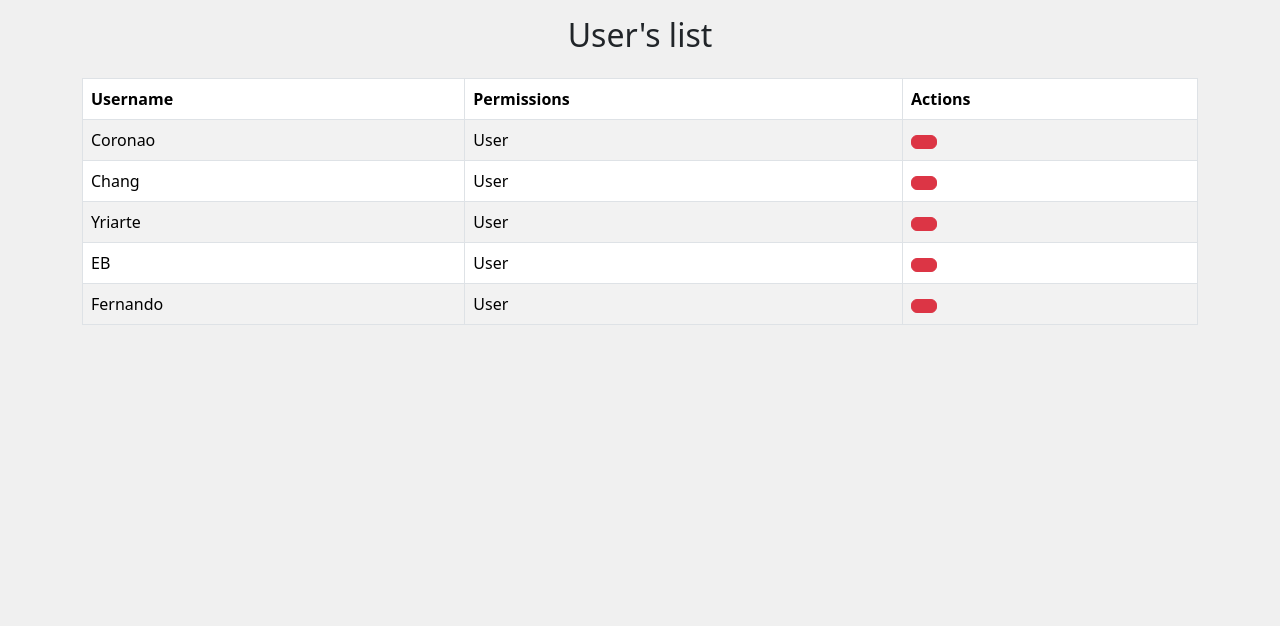
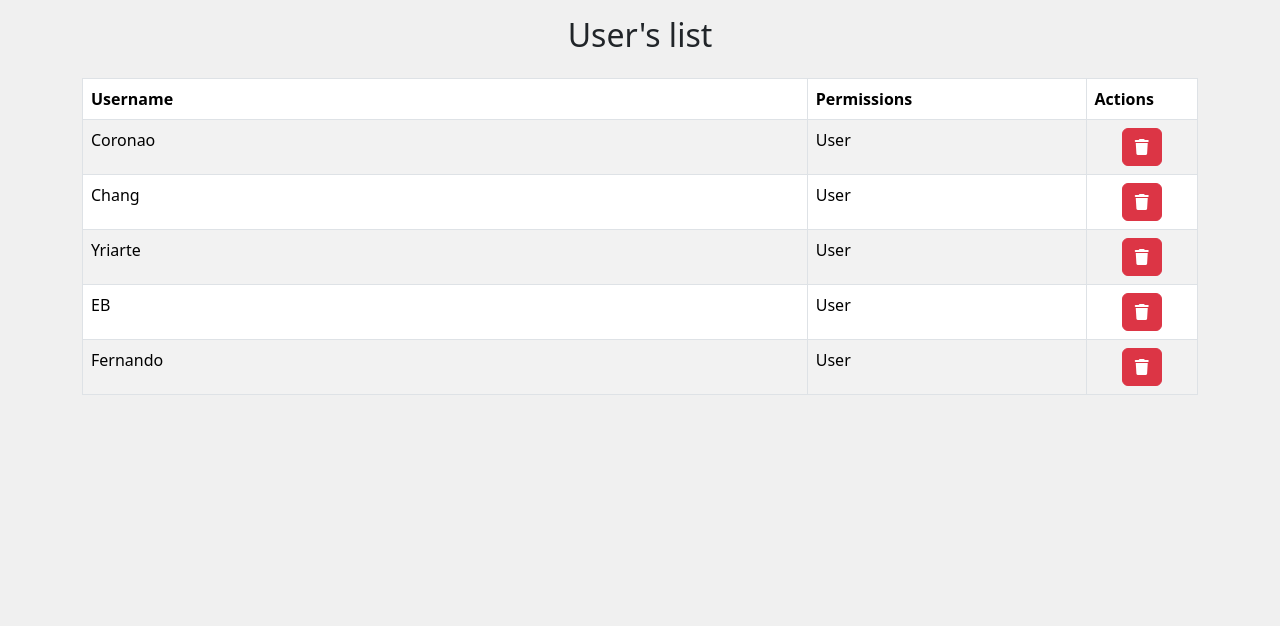
Before and after one commit to JesusBandez/proyecto_Ing_software, a Flask app: page /users_list in a window 1280 px wide. Shown: the part 56-682 px from the top of the page. Run offline with Flask 3, Linux system fonts and the light colour scheme.

Commit message:
Added cute trash

```diff
--- a/src/templates/base.html
+++ b/src/templates/base.html
@@ -4,6 +4,7 @@
     <meta name="viewport" content="width=device-width, initial-scale=1">
     {% block title %}<title>Base</title>{% endblock %}
     <link href="https://cdn.jsdelivr.net/npm/bootstrap@5.3.0-alpha1/dist/css/bootstrap.min.css" rel="stylesheet" integrity="sha384-GLhlTQ8iRABdZLl6O3oVMWSktQOp6b7In1Zl3/Jr59b6EGGoI1aFkw7cmDA6j6gD" crossorigin="anonymous">
+    <link rel="stylesheet" href="https://cdnjs.cloudflare.com/ajax/libs/font-awesome/6.2.0/css/all.css">
 </head>
 <body style="background-color: #f0f0f0;">
     {% include 'navbar.html' %}
--- a/src/templates/users_list/users_list.html
+++ b/src/templates/users_list/users_list.html
@@ -8,9 +8,9 @@
         <table class="table table-bordered table-striped">
           <thead>
             <tr>
-              <th scope="col">Username</th>
-              <th scope="col">Permissions</th>
-              <th scope="col">Actions</th>
+              <th scope="col" style="width: 65%">Username</th>
+              <th scope="col" style="width: 25%">Permissions</th>
+              <th scope="col" style="width: 10%">Actions</th>
             </tr>
           </thead>
           <tbody>
@@ -19,14 +19,16 @@
                 <td>{{user.username}}</td>
                 <td>User</td>
                 <td>
-                  <form method="post">
-                    <button method="post" class="btn btn-danger" name="id" value="{{user.username}}" formaction="{{'users_list/delete'}}">
+                  <form class="text-center" method="post">
+                    <button method="post" class="btn btn-danger"
+                            name="id" value="{{user.username}}"
+                            formaction="{{'users_list/delete'}}">
+                        <i class="fa fa-trash" aria-hidden="true"></i>
+                    </button>
                   </form>
                 </td>
               </tr>
-
             {% endfor %}
-
           </tbody>
         </table>
       </div>
```
